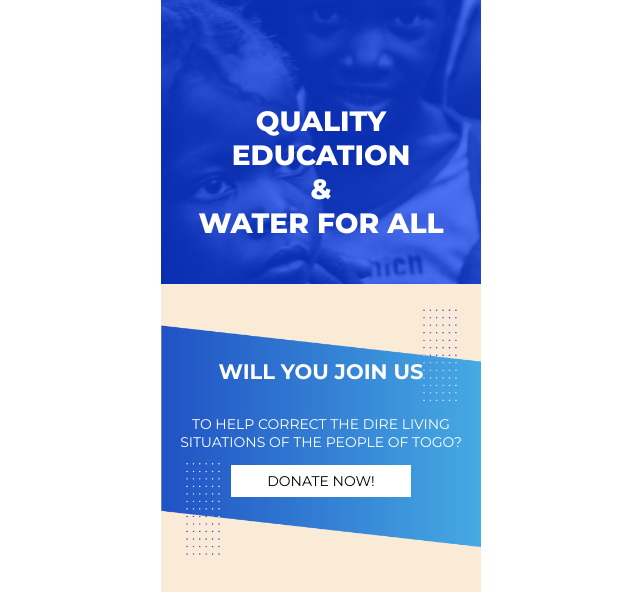
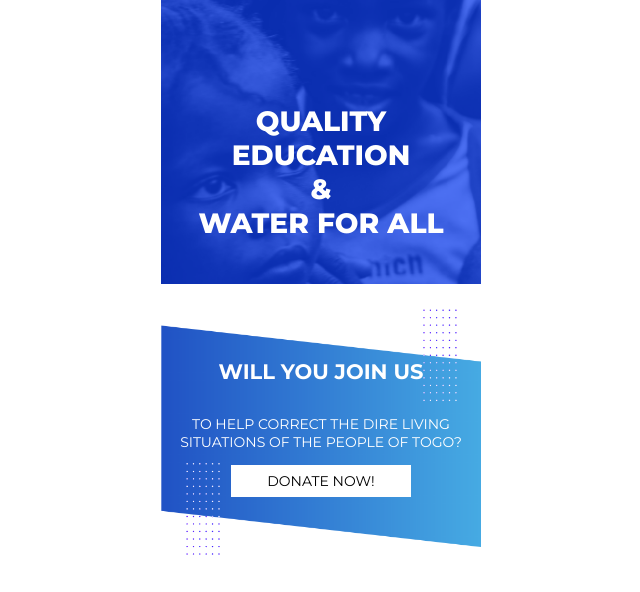
Before and after one commit to YegorCreative/QEWFA, a plain HTML site: page index.html in a window 1280 px wide. Shown: the part 216-808 px from the top of the page, without its empty margins (319-959 px from the left). Drawn offline with Linux system fonts and the light colour scheme.

Commit message:
Update styles.css

```diff
--- a/CSS/styles.css
+++ b/CSS/styles.css
@@ -28,7 +28,7 @@ color: #9500ff;
     display: flex;
     flex-direction: column;
     margin: 0 auto;
-    background-color: antiquewhite;
+    background-color: none;
     position: relative;
 }
 
```
